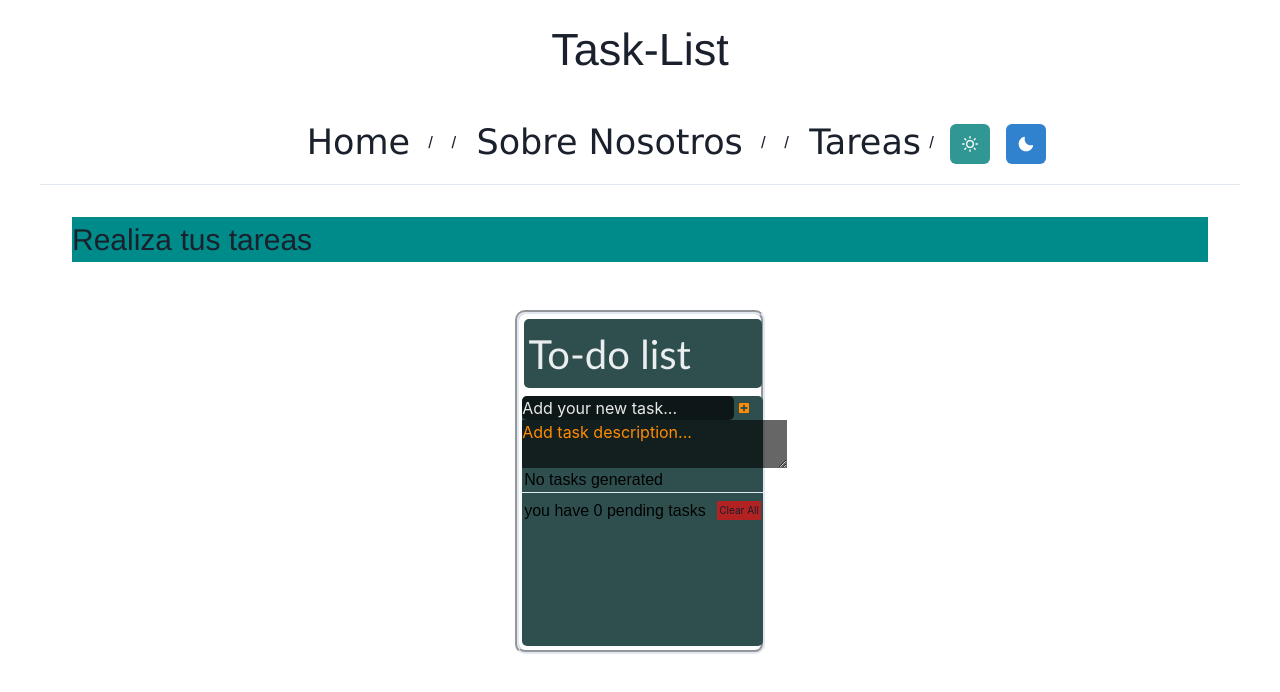
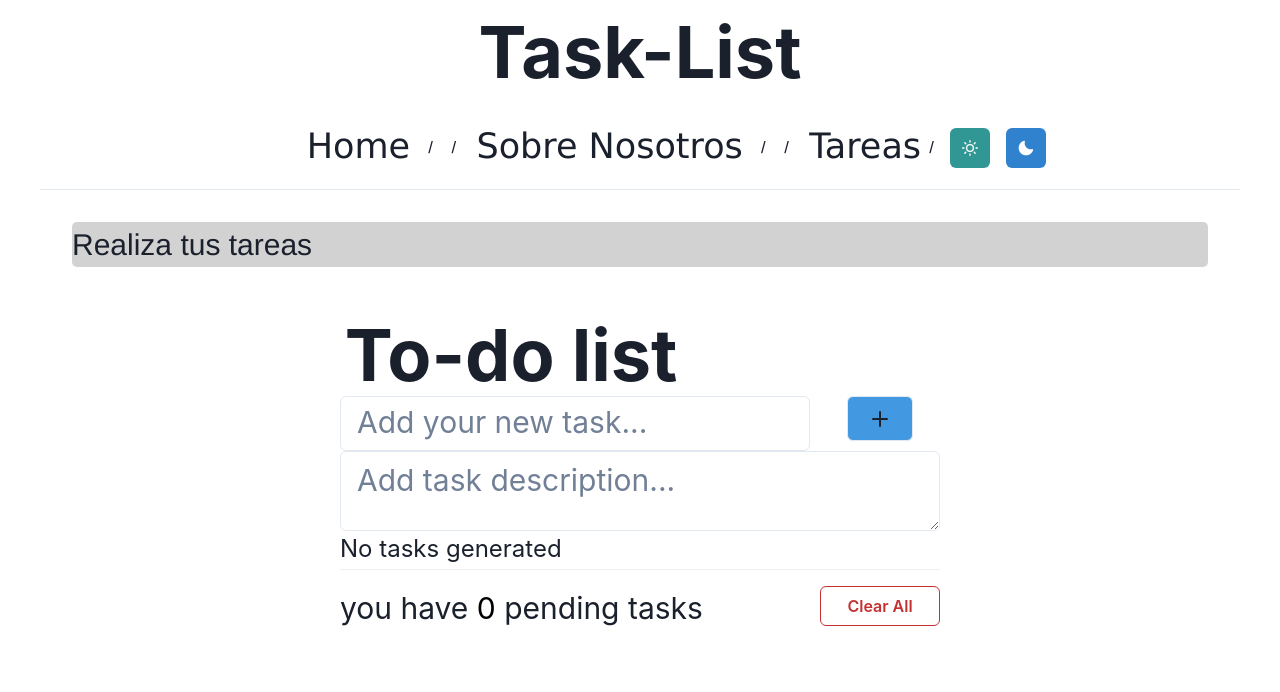
Before and after one commit to JC-GIRALDO-GIRALDO/my-react-task-list, a React (Vite) app: page /Tareas in a window 1280 px wide. Shown: the top 692 px of the page. Built offline with nearby package versions, Linux system fonts and the light colour scheme.

Commit message:
aplique chakra a los componentes de la lista de tareas

```diff
--- a/src/App.css
+++ b/src/App.css
@@ -1,27 +1,11 @@
 .container {
-  max-height: auto;
-  width: 250px;
+  max-width: 600px;
   margin: 3rem auto;
-  border-radius: 10px;
-  border-style: groove;
-  border-width: 4px;
   display: grid;
   grid-template-rows: auto auto;
 }
 header {
-  max-width: 238px;
   margin: 0.3rem;
-  border-radius: 5px;
-  border-style: groove;
-  background-color: darkslategrey;
-}
-header h2 {
-  font-size: 40px;
-  color: rgba(255, 255, 255, 0.9);
-  margin: 0.3rem;
-  text-align: start;
-  font-family: "Trebuchet MS", "Lucida Sans Unicode", "Lucida Grande",
-    "Lucida Sans", Arial, sans-serif;
 }
 form {
   margin: auto;
@@ -32,141 +16,46 @@ form {
 }
 .formPart1 {
   display: grid;
-  grid-template-columns: 80% 10%;
+  grid-template-columns: 80% 20%;
 }
-.formPart2 {
-  display: grid;
-  grid-template-rows: auto auto;
-}
-.error {
-  color: darkred;
-  font-size: 10px;
-  margin-left: 3px;
-}
-form input {
-  background-color: rgba(0, 0, 0, 0.7);
+section h2 {
+  background-color: rgba(108, 105, 105, 0.297);
   border-radius: 5px;
-  color: rgba(255, 255, 255, 0.9);
-  cursor: pointer;
-}
-form input::placeholder {
-  color: rgba(255, 255, 255, 0.9);
-}
-form input:focus {
-  outline: none;
-}
-form button .icons {
-  font-size: 20px;
-  color: darkorange;
-}
-
-section {
-  height: 250px;
-  max-width: 241px;
-  margin: 0.2rem;
-  border-radius: 5px;
-  border-style: groove;
-  background-color: darkslategray;
-}
-section button {
-  background-color: transparent;
-  border: none;
-  padding: 2px 2px;
-  cursor: pointer;
-  transition: transform 0.3s ease;
-}
-section p {
-  color: black;
-  margin: 0;
-  font-family: Arial, Helvetica, sans-serif;
-  margin-left: 2px;
-}
-section hr {
-  height: 2px;
-  margin: 0;
-}
-section ul {
-  max-width: auto;
-  height: auto;
-  background-color: rgba(0, 0, 0, 0.4);
-  margin: 0.1rem auto;
-  padding: 0;
-  display: grid;
-  grid-template-rows: auto auto;
-}
-section li {
-  max-width: 240px;
-  height: auto;
-  font-size: 0.6em;
-  border-bottom: 2px solid darkslategrey;
-  color: rgba(255, 255, 255, 0.9);
-  list-style-type: none;
-  font-family: "Lucida Sans", "Lucida Sans Regular", "Lucida Grande",
-    "Lucida Sans Unicode", Geneva, Verdana, sans-serif;
+  margin-top: 0.4rem;
+  font-size: 25px;
   display: grid;
   grid-template-columns: 80% 20%;
 }
-
+.formEdit {
+  display: grid;
+  grid-template-columns: 100% auto;
+}
 .part1 {
   display: grid;
   grid-template-columns: 12% 80%;
+}
+.checkbox {
+  margin: 0 auto;
+  width: 30px;
 }
 .part2 {
   display: grid;
   grid-template-columns: 50% 50%;
 }
-.checkbox {
-  margin: auto;
-  width: 12px;
-  cursor: pointer;
-}
-.icons {
-  width: 10px;
-  margin-left: 3px;
-  color: darkorange;
-}
-.icons1 {
-  color: firebrick;
-}
 .edit {
+  margin: 0 auto;
   display: grid;
-  grid-template-columns: 100% auto;
-}
-.description p {
-  width: auto;
-  margin: 0;
-  max-width: 200px;
-  max-height: auto;
-  font-family: Arial, Helvetica, sans-serif;
-  margin-left: 2px;
-}
-.description p span {
-  width: auto;
-  margin: 0;
-  max-width: 200px;
-  color: ghostwhite;
-}
-textarea {
-  background-color: rgba(0, 0, 0, 0.6);
-  color: rgba(255, 255, 255, 0.9);
-}
-textarea::placeholder {
-  color: darkorange;
+  grid-template-columns: auto auto;
 }
 .clearAll {
+  margin-top: 1rem;
   display: grid;
   grid-template-columns: 80% 20%;
 }
-.clearAll button {
-  background-color: firebrick;
-  font-size: 10px;
-  margin: auto;
-}
 .task-list {
-  max-height: 150px;
+  max-height: 400px;
   overflow-y: hidden;
 }
-
 .task-list:hover {
   overflow-y: auto;
 }
@@ -201,8 +90,9 @@ textarea::placeholder {
   height: 850px;
 }
 .home h2 {
+  border-radius: 5px;
   font-family: "Franklin Gothic Medium", "Arial Narrow", Arial, sans-serif;
-  background-color: darkcyan;
+  background-color: rgba(108, 105, 105, 0.297);
   padding: 0;
   margin: 2rem;
   font-size: 30px;
@@ -216,8 +106,9 @@ textarea::placeholder {
   height: 850px;
 }
 .sobreNosotros h2 {
+  border-radius: 5px;
   font-family: "Franklin Gothic Medium", "Arial Narrow", Arial, sans-serif;
-  background-color: darkcyan;
+  background-color: rgba(108, 105, 105, 0.297);
   padding: 0;
   margin: 2rem;
   font-size: 30px;
@@ -243,8 +134,9 @@ textarea::placeholder {
   height: 850px;
 }
 .nameTareas {
+  border-radius: 5px;
   font-family: "Franklin Gothic Medium", "Arial Narrow", Arial, sans-serif;
-  background-color: darkcyan;
+  background-color: rgba(108, 105, 105, 0.297);
   padding: 0;
   margin: 2rem;
   font-size: 30px;
--- a/src/Components/ClearAllListsButton.jsx
+++ b/src/Components/ClearAllListsButton.jsx
@@ -1,10 +1,25 @@
 import React from "react";
+import { Text, Button } from "@chakra-ui/react";
 
 export default function ClearAllListsButton({ clearAllLists, totalLists }) {
   return (
     <div className="clearAll">
-      <p>you have {totalLists} pending tasks</p>
-      <button onClick={clearAllLists}>Clear All</button>
+      <Text fontSize="3xl">
+        you have{" "}
+        <span style={{ color: totalLists > 0 ? "red" : "black" }}>
+          {totalLists}
+        </span>{" "}
+        pending tasks
+      </Text>
+      <Button
+        margin="0 auto"
+        colorScheme="red"
+        variant="outline"
+        width="100%"
+        onClick={clearAllLists}
+      >
+        Clear All
+      </Button>
     </div>
   );
 }
--- a/src/Components/FormCreateList.jsx
+++ b/src/Components/FormCreateList.jsx
@@ -1,5 +1,6 @@
 import React, { useState } from "react";
-import { FaPlusSquare } from "react-icons/fa";
+import { AddIcon } from "@chakra-ui/icons";
+import { Input, Textarea, Button, Alert, AlertIcon } from "@chakra-ui/react";
 
 export default function FormCreateList({ addList }) {
   const [values, setValues] = useState({ name: "", description: "" });
@@ -31,7 +32,11 @@ export default function FormCreateList({ addList }) {
   return (
     <form onSubmit={handleForm}>
       <div className="formPart1">
-        <input
+        <Input
+          fontSize="25px"
+          _placeholder={{ fontSize: "30px" }}
+          width="470px"
+          height="55px"
           type="text"
           name="name"
           value={values.name || ""}
@@ -39,13 +44,27 @@ export default function FormCreateList({ addList }) {
           onChange={handleInputChange}
         />
 
-        <button type="submit">
-          <FaPlusSquare className="icons" />
-        </button>
+        <Button
+          type="submit"
+          width="55%"
+          margin="0 auto"
+          height="45px"
+          variant="outline"
+          backgroundColor="blue.400"
+        >
+          <AddIcon />
+        </Button>
       </div>
       <div className="formPart2">
-        {errors.name && <span className="error">{errors.name}</span>}
-        <textarea
+        {errors.name && (
+          <Alert status="error">
+            <AlertIcon />
+            {errors.name}
+          </Alert>
+        )}
+        <Textarea
+          fontSize="25px"
+          _placeholder={{ fontSize: "30px" }}
           name="description"
           value={values.description || ""}
           placeholder="Add task description..."
--- a/src/Components/Header.jsx
+++ b/src/Components/Header.jsx
@@ -1,7 +1,11 @@
+import { Heading } from "@chakra-ui/react";
+
 export default function Header({ nameTaskList }) {
   return (
     <>
-      <h2>{nameTaskList}</h2>
+      <Heading as="h2" size="4xl" noOfLines={1}>
+        {nameTaskList}
+      </Heading>
     </>
   );
 }
--- a/src/Components/TaskList.jsx
+++ b/src/Components/TaskList.jsx
@@ -1,10 +1,6 @@
 import React, { useState } from "react";
-import {
-  FaCheckSquare,
-  FaPen,
-  FaTrashAlt,
-  FaWindowClose,
-} from "react-icons/fa";
+import { EditIcon, DeleteIcon, CloseIcon, CheckIcon } from "@chakra-ui/icons";
+import { Text, Divider, Checkbox, Button, Input } from "@chakra-ui/react";
 
 const strikeThrough = (text) => {
   return text
@@ -52,28 +48,44 @@ export default function TaskList({
   return (
     <div>
       {lists.length === 0 ? (
-        <p>No tasks generated</p>
+        <Text fontSize="2xl">No tasks generated</Text>
       ) : (
-        <p>List of generated tasks</p>
+        <Text fontSize="2xl">List of generated tasks</Text>
       )}
-      <hr />
-      <ul>
+      <Divider height="2px" />
+      <div className="taskList">
         {lists.map((list) => (
-          <li key={`task_${list.id}`}>
+          <h2 key={`task_${list.id}`}>
             {editedList && editedList.id === list.id ? (
-              <form onSubmit={handleEditFormSubmit}>
-                <input
+              <form className="formEdit" onSubmit={handleEditFormSubmit}>
+                <Input
+                  height="60px"
+                  width="100%"
                   type="text"
                   value={editedName}
                   onChange={handleEditInputChange}
                 />
                 <div className="edit">
-                  <button type="submit" className="icons">
-                    <FaCheckSquare />
-                  </button>
-                  <button onClick={() => setEditedList(null)} className="icons">
-                    <FaWindowClose />
-                  </button>
+                  <Button
+                    margin="auto 0.5rem"
+                    fontSize="30px"
+                    colorScheme="whatsapp"
+                    variant="outline"
+                    type="submit"
+                    className="icons"
+                  >
+                    <CheckIcon />
+                  </Button>
+                  <Button
+                    margin="auto 1rem"
+                    fontSize="25px"
+                    colorScheme="red"
+                    variant="outline"
+                    onClick={() => setEditedList(null)}
+                    className="icons"
+                  >
+                    <CloseIcon />
+                  </Button>
                 </div>
               </form>
             ) : (
@@ -94,26 +106,37 @@ export default function TaskList({
                   </span>
                 </div>
                 <div className="part2">
-                  <button onClick={() => startEditing(list)} className="icons">
-                    <FaPen />
-                  </button>
-                  <button
+                  <Button
+                    margin="2px 1rem"
+                    fontSize="20px"
+                    colorScheme="whatsapp"
+                    variant="outline"
+                    onClick={() => startEditing(list)}
+                    className="icons"
+                  >
+                    <EditIcon />
+                  </Button>
+                  <Button
+                    margin="2px 1rem"
+                    fontSize="20px"
+                    colorScheme="red"
+                    variant="outline"
                     onClick={() => deleteList(list.id)}
                     className="icons1"
                   >
-                    <FaTrashAlt />
-                  </button>
+                    <DeleteIcon />
+                  </Button>
                 </div>
-                <div className="description">
-                  <p>
-                    <span>{list.description}</span>
-                  </p>
+                <div>
+                  <Text fontSize="xl" margin="auto 3.5rem">
+                    {list.description}
+                  </Text>
                 </div>
               </>
             )}
-          </li>
+          </h2>
         ))}
-      </ul>
+      </div>
     </div>
   );
 }
```
